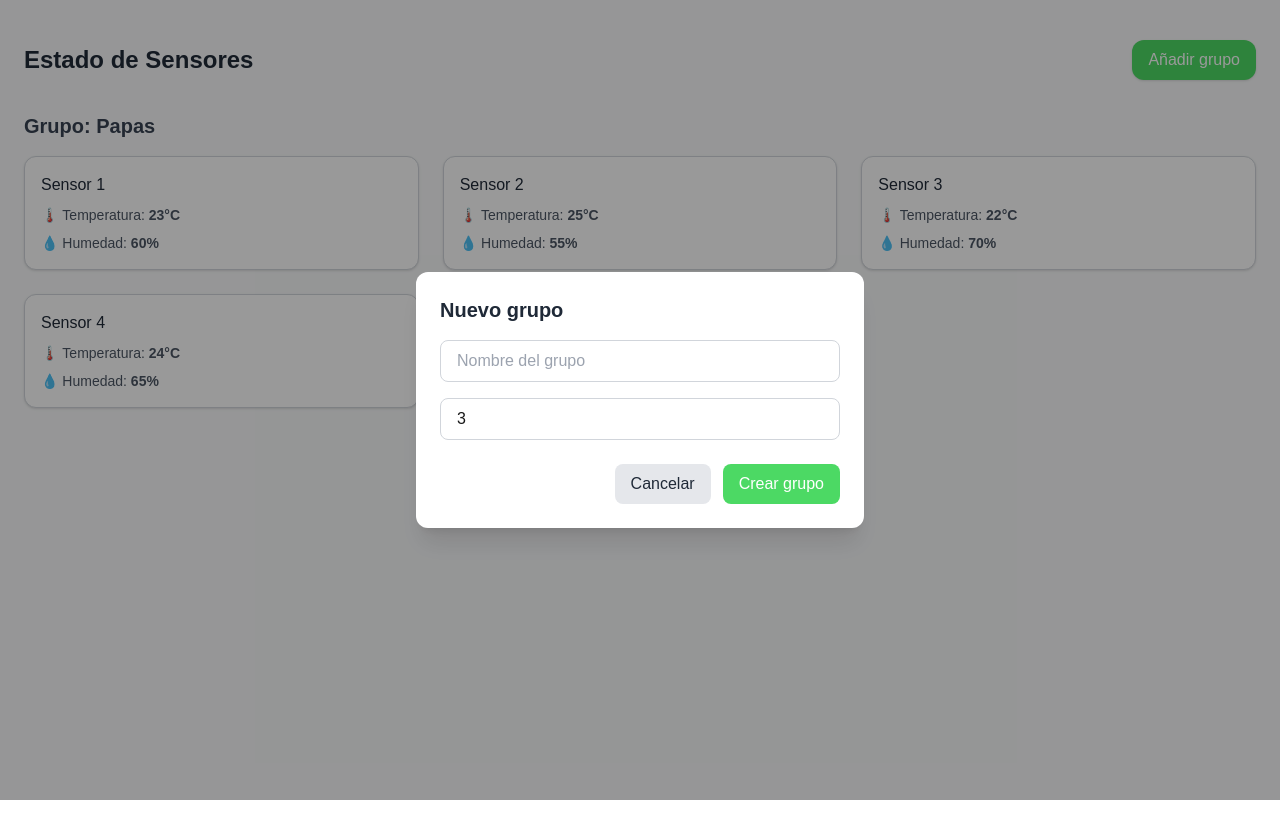
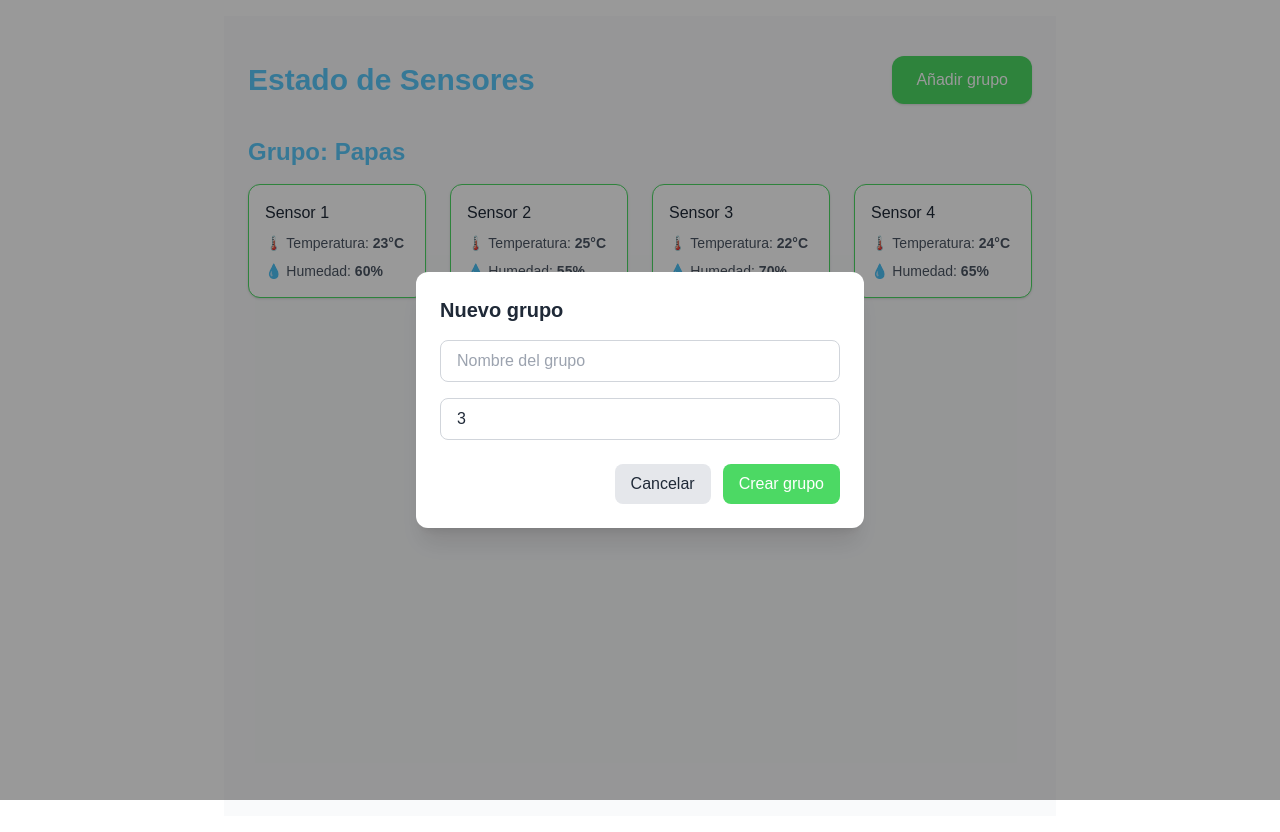
Before and after one commit to IramMcFly/riegos, a Next.js app: page /sensores in a window 1280 px wide. Both pictures are taken after a click on the button "Añadir grupo". Before the commit the page ends 800 px from the top, so only its background shows below. Built offline with nearby package versions, Linux system fonts and the light colour scheme.

Commit message:
Modificacion Visual en SensorStatus

```diff
--- a/app/sensores/page.js
+++ b/app/sensores/page.js
@@ -2,6 +2,10 @@ import SensorStatus from "@/components/SensorStatus";
 
 export default function Home() {
   return (
-    <SensorStatus />
-    );
+    <div className="min-h-screen bg-white p-4 flex items-center justify-center">
+      <div className="w-full sm:w-2/3 md:w-2/3 lg:w-2/3 xl:w-2/3 flex justify-center">
+        <SensorStatus />
+      </div>
+    </div>
+  );
 }
--- a/components/SensorStatus.jsx
+++ b/components/SensorStatus.jsx
@@ -42,10 +42,10 @@ export default function SensorStatusPage() {
     <div className="min-h-screen w-full bg-gray-50 px-6 py-10 relative">
       {/* Encabezado */}
       <div className="flex justify-between items-center mb-8">
-        <h1 className="text-2xl font-bold text-gray-800">Estado de Sensores</h1>
+        <h1 className="text-3xl font-bold text-[#5ac8fa]">Estado de Sensores</h1>
         <button
           onClick={() => setModalAbierto(true)}
-          className="bg-[#4cd964] text-white px-4 py-2 rounded-xl shadow hover:bg-[#3cc456] transition"
+          className="bg-[#4cd964] text-white px-6 py-3 rounded-xl shadow hover:bg-[#3cc456] transition"
         >
           Añadir grupo
         </button>
@@ -62,7 +62,7 @@ export default function SensorStatusPage() {
                 placeholder="Nombre del grupo"
                 value={nuevoNombre}
                 onChange={(e) => setNuevoNombre(e.target.value)}
-                className="w-full border border-gray-300 rounded-lg px-4 py-2"
+                className="w-full border border-gray-300 rounded-lg px-4 py-2 focus:outline-none focus:ring-2 focus:ring-[#5ac8fa] text-gray-800"
               />
               <input
                 type="number"
@@ -71,7 +71,7 @@ export default function SensorStatusPage() {
                 placeholder="Cantidad de sensores"
                 value={cantidad}
                 onChange={(e) => setCantidad(parseInt(e.target.value))}
-                className="w-full border border-gray-300 rounded-lg px-4 py-2"
+                className="w-full border border-gray-300 rounded-lg px-4 py-2 focus:outline-none focus:ring-2 focus:ring-[#5ac8fa] text-gray-800"
               />
               <div className="flex justify-end gap-3 pt-2">
                 <button
@@ -82,7 +82,7 @@ export default function SensorStatusPage() {
                 </button>
                 <button
                   onClick={crearGrupo}
-                  className="px-4 py-2 bg-[#4cd964] text-white rounded-lg hover:bg-[#3cc456]"
+                  className="px-4 py-2 bg-[#4cd964] text-white rounded-lg hover:bg-[#3cc456] transition"
                 >
                   Crear grupo
                 </button>
@@ -95,14 +95,14 @@ export default function SensorStatusPage() {
       {/* Listado de grupos */}
       {grupos.map((grupo, index) => (
         <div key={index} className="mb-10">
-          <h2 className="text-xl font-semibold text-gray-700 mb-4">
+          <h2 className="text-2xl font-semibold text-[#5ac8fa] mb-4">
             Grupo: {grupo.nombre}
           </h2>
-          <div className="grid gap-6 sm:grid-cols-1 md:grid-cols-2 lg:grid-cols-3">
+          <div className="grid gap-6 sm:grid-cols-1 md:grid-cols-2 lg:grid-cols-3 xl:grid-cols-4">
             {grupo.sensores.map((sensor) => (
               <div
                 key={sensor.id}
-                className="p-4 bg-white rounded-xl border border-gray-300 shadow space-y-2"
+                className="p-4 bg-white rounded-xl border border-[#4cd964] shadow space-y-2 hover:shadow-xl transition-shadow hover:bg-[#f4f9f4]"
               >
                 <h3 className="font-medium text-gray-800">{sensor.nombre}</h3>
                 <p className="text-sm text-gray-600">
```
